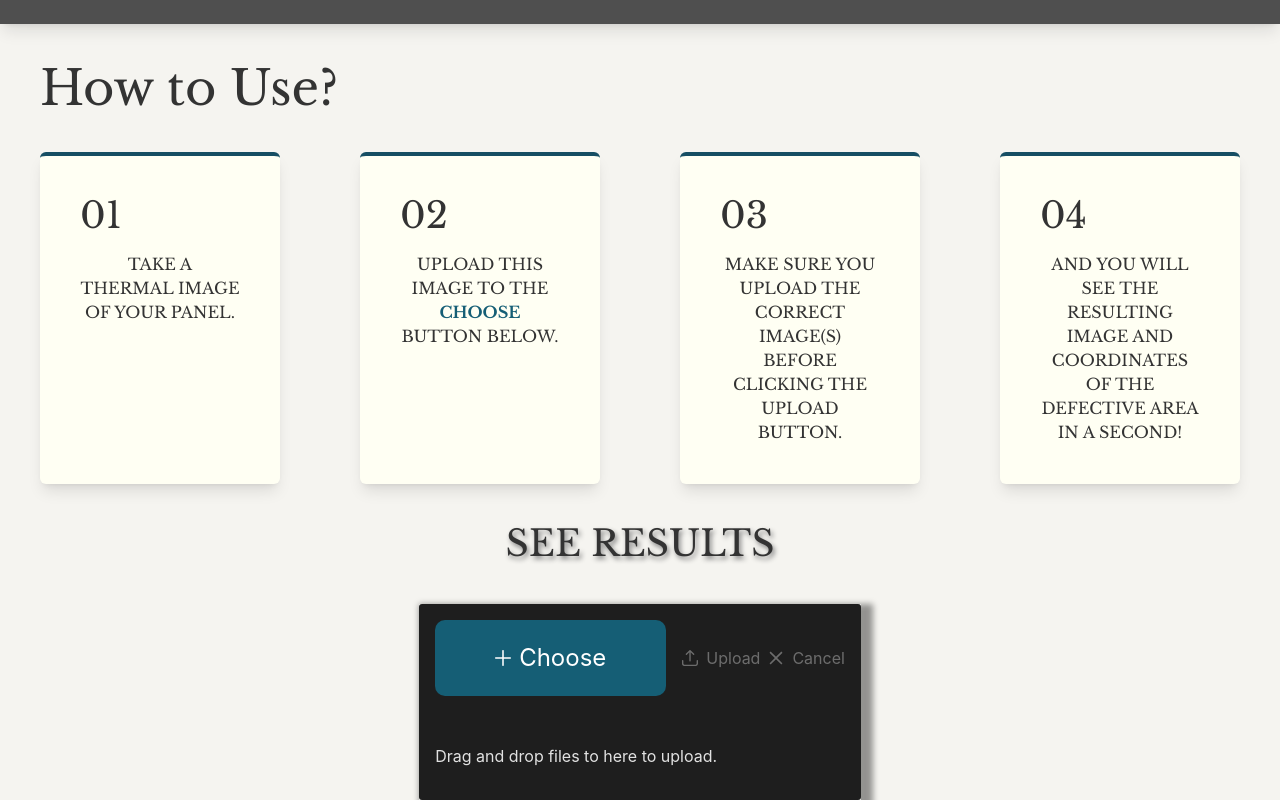
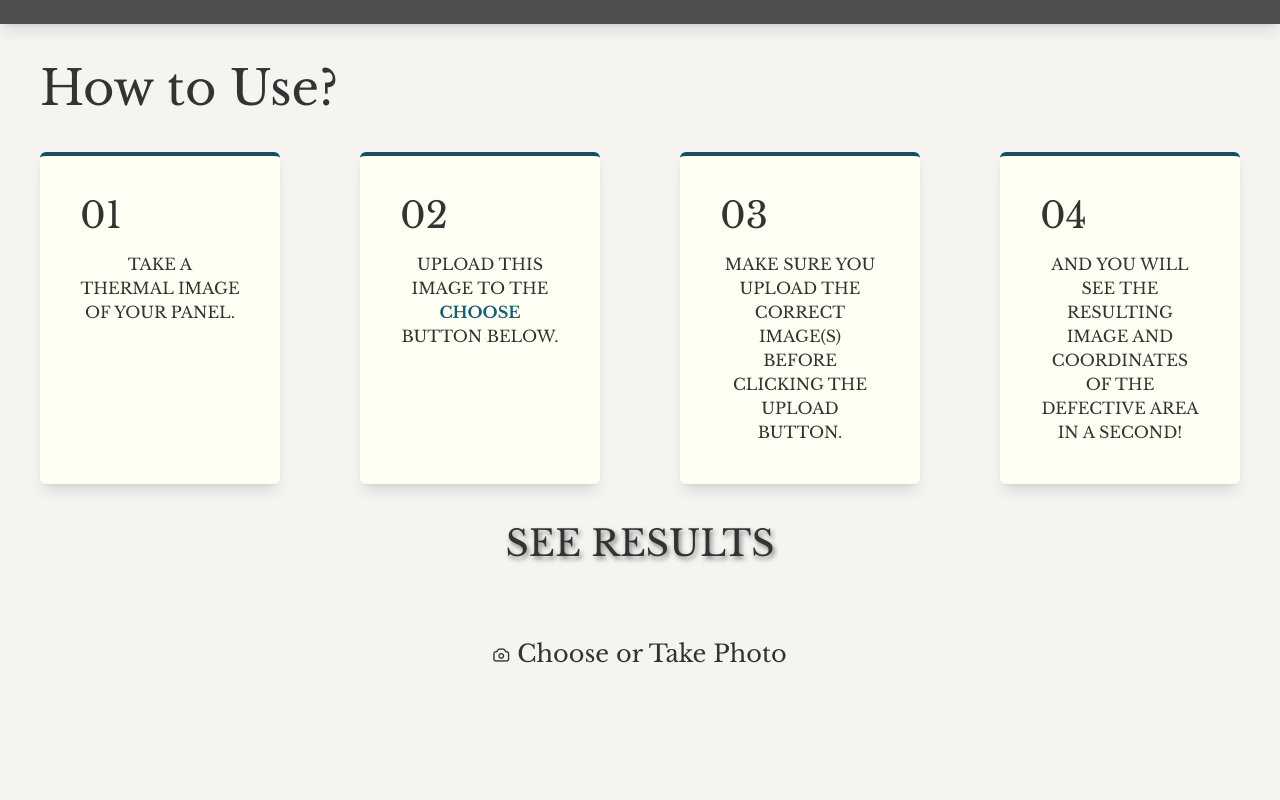
Before and after one commit to elifxa/BitirmeProjesi, a React (Vite) app: page /use-project in a window 1280 px wide. Shown: the part 376-1176 px from the top of the page. After the commit the page ends 1080 px from the top, so only its background shows below. Built offline with nearby package versions, Linux system fonts and the light colour scheme; grey boxes are pictures that could not be loaded; a web font is replaced by a local one.

Commit message:
new choose button

```diff
--- a/src/Dropbox.css
+++ b/src/Dropbox.css
@@ -1,6 +1,15 @@
 /*Button*/
 .p-fileupload {
   box-shadow: 6px 6px 6px 6px rgba(0, 0, 0, 0.4);
+}
+
+.large-button {
+  font-size: 1.5rem; /* Increase font size */
+  padding: 1rem 2rem; /* Increase padding */
+  width: 100%; /* Make the button full width */
+  max-width: 400px; /* Set a maximum width */
+  display: block; /* Center the button */
+  margin: 1rem auto; /* Add margin for spacing */
 }
 
 .p-fileupload-choose {
--- a/src/Dropbox.jsx
+++ b/src/Dropbox.jsx
@@ -1,6 +1,5 @@
 import { useRef, useState, useEffect } from 'react';
 import { Toast } from 'primereact/toast';
-import { FileUpload } from 'primereact/fileupload';
 import { Button } from 'primereact/button';
 import { ProgressSpinner } from 'primereact/progressspinner';
 import jsPDF from 'jspdf';
@@ -47,7 +46,10 @@ export default function Dropbox() {
 
     Promise.all(
       files.map((file) => {
-        const format = file.type === 'image/heic' ? 'image/jpeg' : 'image/png';
+        const format =
+          file.type === 'image/heic' || file.type === 'image/heif'
+            ? 'image/jpeg'
+            : 'image/png';
         return convertImage(file, format).then((blob) => {
           const formData = new FormData();
           formData.append('image', blob, file.name);
@@ -83,9 +85,9 @@ export default function Dropbox() {
       });
   };
 
-  const onUpload = (event) => {
-    const files = event.files;
-    console.log('Files to upload:', files);
+  const handleCapture = (event) => {
+    const files = Array.from(event.target.files);
+    console.log('Captured files:', files);
     handleFiles(files);
   };
 
@@ -150,19 +152,19 @@ export default function Dropbox() {
         </h2>
         <Toast ref={toast}></Toast>
         <div className="dropbox-container">
-          <FileUpload
-            key={resetKey}
-            name="image"
-            url="https://www.beha-tech.com/detect"
-            multiple
+          <input
+            type="file"
             accept="image/*"
-            maxFileSize={10000000}
-            emptyTemplate={
-              <p className="m-0">Drag and drop files to here to upload.</p>
-            }
-            onUpload={onUpload}
-            chooseLabel="Choose"
-            uploadLabel="Upload"
+            capture="environment"
+            onChange={handleCapture}
+            style={{ display: 'none' }}
+            id="cameraInput"
+          />
+          <Button
+            label="Choose or Take Photo"
+            icon="pi pi-camera"
+            onClick={() => document.getElementById('cameraInput').click()}
+            className="large-button"
           />
         </div>
         {uploading && (
```
